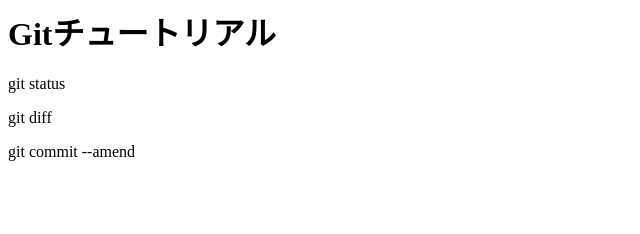
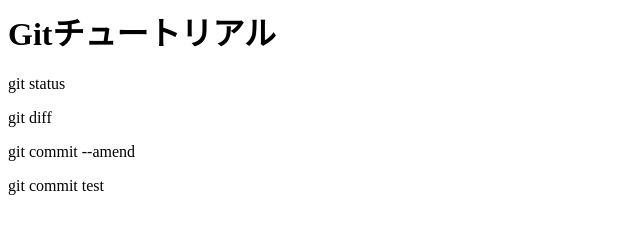
Before and after one commit to aob-saito/git_tutorial, a plain HTML site: page index.html in a window 1280 px wide. Shown: the whole page, without its empty margins (0-640 px from the left). Drawn offline with Linux system fonts and the light colour scheme.

Commit message:
testを追記

```diff
--- a/index.html
+++ b/index.html
@@ -2,3 +2,4 @@
 <p>git status</p>
 <p>git diff</p>
 <p>git commit --amend</p>
+<p>git commit test</p>
```
